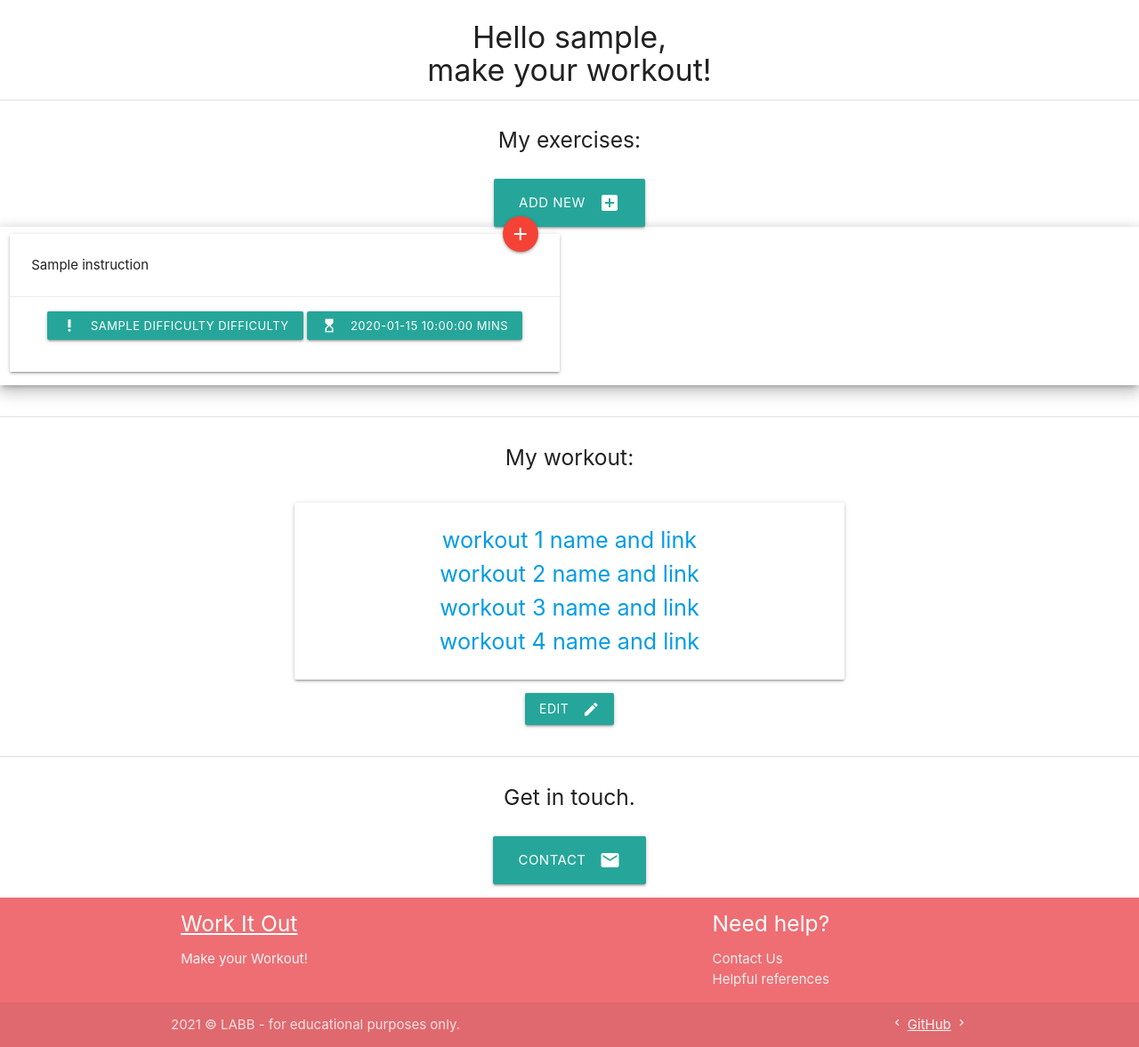
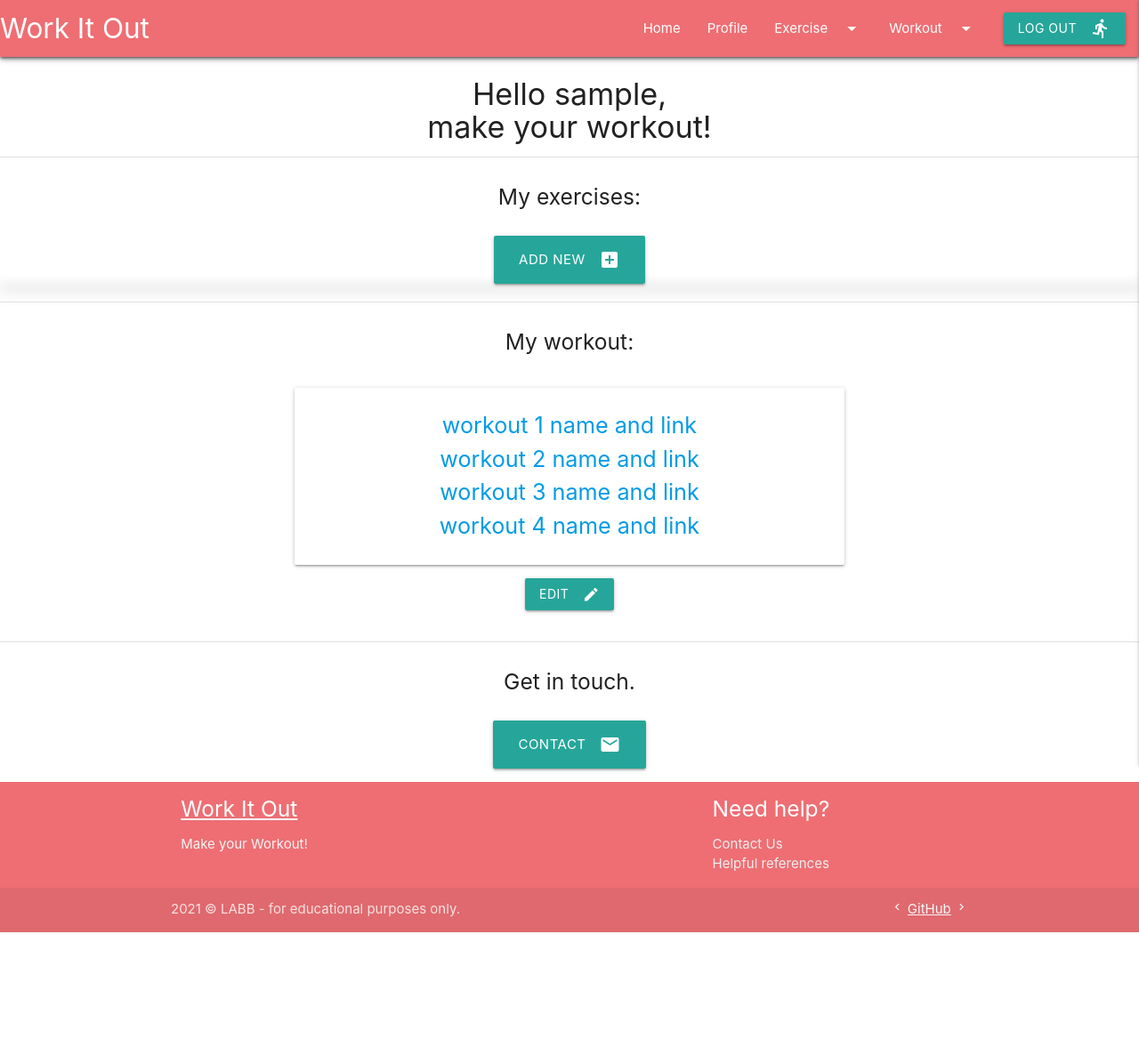
Before and after one commit to lornebb/Building-Block-Body, a Flask app: page /profile in a window 1280 px wide. Shown: the whole page at 89% size. After the commit the page ends 1048 px from the top, so only its background shows below. Run offline with Flask 2, Linux system fonts and the light colour scheme; the visitor is signed in with stand-in values (Sample User, id 1); a database or web service that is not in the repository returns one stand-in record (values such as "Sample title"); some libraries are stand-ins or nearby versions.

Commit message:
added user profile exercise code to only show user their own submitted exercises and made it a component

```diff
--- a/app.py
+++ b/app.py
@@ -25,6 +25,7 @@ def home():
     This function loads the home landing page.
     '''
     exercises = mongo.db.exercises.find()
+
     return render_template("pages/home.html", exercises=exercises)
 
 
@@ -54,7 +55,7 @@ def register():
         session["user"] = request.form.get("username").lower()
         flash("Success! You are now registered.")
 
-    return render_template("register.html")
+    return render_template("pages/register.html")
 
 
 @app.route("/login", methods=["GET", "POST"])
@@ -79,22 +80,13 @@ def login():
             else:
                 # if password does not match
                 flash("Incorrect details, please try again")
-                return redirect(url_for("login"))
+                return redirect(url_for("pages/login.html"))
         else:
             # username is not in database
             flash("Incorrect details, please try again")
-            return render_template("login")
+            return render_template("pages/login.html")
 
-    return render_template("login.html")
-
-
-# Log out functionality route
-@app.route("/logout")
-def logout():
-    # will pop user session cookie out of memory
-    flash("You have been successfully logged out!")
-    session.pop("user")
-    return redirect(url_for("get_exercises"))
+    return render_template("pages/login.html")
 
 
 # Profile page route
@@ -110,9 +102,18 @@ def profile():
 
     if session["user"]:
         exercises = mongo.db.exercises.find()
-        return render_template("profile.html", username=username, exercises=exercises)
+        return render_template("pages/profile.html", username=username, exercises=exercises)
 
     return redirect(url_for("login"))
+
+
+# Log out functionality route
+@app.route("/logout")
+def logout():
+    # will pop user session cookie out of memory
+    flash("You have been successfully logged out!")
+    session.pop("user")
+    return redirect(url_for("home"))
 
 
 @app.route("/add_new", methods=["GET", "POST"])
--- a/templates/components/exercises-user.html
+++ b/templates/components/exercises-user.html
@@ -1,40 +1,39 @@
-<div class="center-align"><h4>All Exercises</h4></div>
-<div class="row">
-    {% for exercise in exercises %}
-        {% if session.user|lower == exercise.user|lower %}
+{% for userexercises in exercises %}
+    {% if session.user == userexercises.user %}
+
     <div class="col s12 m6">
         <div class="card">
             <!-- cycle through images for correct  -->
             <div class="card-image">
-                        {% if exercise.body_target|lower == "upper body" %}
-                            <img src="{{ url_for('static', filename='static/images/body_target_imgs/upperbody.jpg')}}" >
-                        {% elif exercise.body_target|lower == "lower body" %}
-                            <img src="{{ url_for('static', filename='static/images/body_target_imgs/lower-body.jpg')}}">
-                        {% elif exercise.body_target|lower == "back body" %}
-                            <img src="{{ url_for('static', filename='static/images/body_target_imgs/back-body.jpg')}}">
-                        {% elif exercise.body_target|lower == "abdominals" %}
-                            <img src="{{ url_for('static', filename='static/images/body_target_imgs/abs.jpg')}}">
+                {% if userexercises.body_target|lower == "upper body" %}
+                    <img src="{{ url_for('static', filename='images/body-target-imgs/upperbody.jpg') }}" >
+                {% elif userexercises.body_target|lower == "lower body" %}
+                    <img src="{{ url_for('static', filename='images/body-target-imgs/lower-body.jpg') }}">
+                {% elif userexercises.body_target|lower == "back body" %}
+                    <img src="{{ url_for('static', filename='images/body-target-imgs/back-body.jpg') }}">
+                {% elif userexercises.body_target|lower == "abdominals" %}
+                    <img src="{{ url_for('static', filename='images/body-target-imgs/abs.jpg') }}">
                 {% endif %}
-                        <span class="card-title">{{ exercise.exercise_name }} - targets {{ exercise.body_target }}</span>
+                <span class="card-title">{{ userexercises.exercise_name }} - targets {{ userexercises.body_target }}</span>
                 <a class="btn-floating halfway-fab waves-effect waves-light red"><i class="material-icons">add</i></a>
             </div>
             <!-- exercise instruction -->
             <div class="card-content">
-                        <p>{{ exercise.instruction }}</p>
+                <p>{{ userexercises.instruction }}</p>
             </div>
             <!-- difficulty and est time boxes -->
             <div class="card-action center-align">
                 <div class="row center-align">
-                            <div class="waves-effect waves-light btn-small s12"><i class="material-icons left">priority_high</i>{{ exercise.difficulty }} difficulty</div>
-                            <div class="waves-effect waves-light btn-small s12"><i class="material-icons left">hourglass_top</i>{{ exercise.est_time }} mins</div>
+                    <div class="waves-effect waves-light btn-small s12"><i class="material-icons left">priority_high</i>{{ userexercises.difficulty }} difficulty</div>
+                    <div class="waves-effect waves-light btn-small s12"><i class="material-icons left">hourglass_top</i>{{ userexercises.est_time }} mins</div>
                 </div>
-                        <div class="row">
-                            <a href="{{ url_for('edit_exercise', exercise_id=exercise._id) }}" class="btn-small">Edit</a>
-                            <a href="{{ url_for('delete_exercise', exercise_id=exercise._id) }}" class="btn-small red">Delete</a>
-                        </div>
+                <!-- if user logged in, can edit and delete -->
+                {% if session.user|lower == userexercises.user|lower %}
+                    <a href="" class="btn-small">Edit</a>
+                    <a href="" class="btn-small red">Delete</a>
+                {% endif %}
             </div>
         </div>
     </div>
     {% endif %}
 {% endfor %}
-</div>
--- a/templates/components/nav-loggedin.html
+++ b/templates/components/nav-loggedin.html
@@ -1,9 +1,9 @@
 <header>
   <!-- dropdown menus -->
   <ul id="dropdown1" class="dropdown-content">
-        <li><a href="{{ url_for('get_exercises') }}">View Exercises</a></li>
+      <li><a href="">View Exercises</a></li>
       <li class="divider"></li>
-        <li><a href="{{ url_for('add_new') }}">Make Exercises</a></li>
+      <li><a href="">Make Exercises</a></li>
   </ul>
   <ul id="dropdown2" class="dropdown-content">
       <li><a href="#!">View Workout</a></li>
@@ -13,10 +13,10 @@
   <!-- desktop nav -->
   <nav class="nav-extended">
     <div class="nav-wrapper z-depth-2">
-        <a href="{{ url_for('get_exercises') }}" class="brand-logo">Work It Out</a>
+      <a href="{{ url_for('home') }}" class="brand-logo">Work It Out</a>
       <a href="#" data-target="mobile-menu" class="sidenav-trigger right"><i class="material-icons">menu</i></a>
         <ul class="right hide-on-med-and-down ">
-            <li><a href="{{ url_for('get_exercises') }}">Home</a></li>
+          <li><a href="{{ url_for('home') }}">Home</a></li>
           <li><a href="{{ url_for('profile') }}">Profile</a></li>
           <li><a class="dropdown-trigger-main" href="#!" data-target="dropdown1">Exercise<i class="material-icons right">arrow_drop_down</i></a></li>
           <li><a class="dropdown-trigger-main" href="#!" data-target="dropdown2">Workout<i class="material-icons right">arrow_drop_down</i></a></li>
@@ -26,8 +26,8 @@
   </nav>
   <!-- mobile nav -->
   <ul class="right sidenav" id="mobile-menu">
-      <li><a href="{{ url_for('get_exercises') }}"><h4 class="center-align">Work It Out</h4></a></li>
-      <li><a href="{{ url_for('get_exercises') }}">Home</a></li>
+    <li><a href="{{ url_for('home') }}"><h4 class="center-align">Work It Out</h4></a></li>
+    <li><a href="">Home</a></li>
     <li><a href="{{ url_for('profile') }}">Profile</a></li>
     <li><a class="dropdown-trigger" href="#!" data-target="dropdown1">Exercise<i class="material-icons right">arrow_drop_down</i></a></li>
     <li><a class="dropdown-trigger" href="#!" data-target="dropdown2">Workout<i class="material-icons right">arrow_drop_down</i></a></li>
--- a/templates/layout/base.html
+++ b/templates/layout/base.html
@@ -4,6 +4,13 @@
     {% include 'layout/head.html' %}
 </head>
 <body>
+
+  {% if session.user %}
+      {% include 'components/nav-loggedin.html' %}
+    {% else %}
+      {% include 'components/nav-home.html' %}
+  {% endif %}
+
   {% include 'components/flash-messages.html' %}
 
     {% block content %}
--- a/templates/pages/home.html
+++ b/templates/pages/home.html
@@ -1,13 +1,14 @@
 {% extends 'layout/base.html' %}
 {% block content %}
-    {% include 'components/nav-home.html' %}
     <div class="parallax-container">
         <div class="parallax"><img src="../static/images/young-woman-workout-at-home.jpg"></div>
     </div>
 
+    {% if not session.user %}
     <div class="row">
-        <h6>You are not logged in, please register or log in.</h6>
+        <h6>You are not logged in, please <a href="{{ url_for('register') }}">register</a> or <a href="{{ url_for('login') }}">log in</a>.</h6>
     </div>
+    {% endif %}
 
     {% include 'components/exercises-all.html' %}
 
--- /dev/null
+++ b/templates/pages/profile.html
@@ -0,0 +1,56 @@
+{% extends 'layout/base.html' %}
+{% block content %}
+
+<!-- greeting -->
+<div class="center-align"><h4>Hello {{ username }}, <br> make your workout!</h4></div>
+<div class="divider"></div>
+
+<div class="section">
+    <!-- user exercises -->
+    <div class="row">
+        <div class="center-align"><h5>My exercises:</h5></div>
+    </div>
+    <!-- add new exercise -->
+    <div class="center-align">
+        <a class="waves-effect waves-light btn-large" href=""><i class="material-icons right">add_box</i>Add New</a>
+    </div>
+    <!-- all exercises -->
+    <div class="row z-depth-3">
+        {% include 'components/exercises-user.html' %}
+    </div>
+<div class="divider"></div>
+
+<!-- workout collection -->
+<div class="section">
+    <div class="row">
+        <div class="center-align"><h5>My workout:</h5></div>
+    </div>
+    <div class="row">
+        <div class="col s12 m6 offset-m3">
+            <div class="card">
+                <div class="card-content center-align flow-text">
+                    <a><p>workout 1 name and link</p></a>
+                    <a><p>workout 2 name and link</p></a>
+                    <a><p>workout 3 name and link</p></a>
+                    <a><p>workout 4 name and link</p></a>
+                </div>
+            </div>
+            <div class="center-align">
+                <a class="waves-effect waves-light btn"><i class="material-icons right">create</i>edit</a>
+            </div>
+        </div>
+    </div>
+</div>
+<div class="divider"></div>
+
+<!-- contact button -->
+<div class="section">
+    <div class="row">
+        <div class="center-align"><h5>Get in touch.</h5></div>
+    </div>
+    <div class="center-align">
+        <a class="waves-effect waves-light btn-large"><i class="material-icons right">email</i>Contact</a>
+    </div>
+</div>
+
+{% endblock %}
--- a/templates/register.html
+++ b/templates/pages/register.html
@@ -1,6 +1,6 @@
-{% extends "base.html" %}
+{% extends 'layout/base.html' %}
 {% block content %}
-
+<div class="container">
     <div class="row">
         <!-- register -->
         <form class="col s12 m6 offset-m3" method="POST" action="{{ url_for('register') }}">
@@ -30,6 +30,7 @@
             </div>
         </form>
     </div>
+</div>
 
 <div class="col">
     <div class="row center-align">
--- a/templates/profile.html
+++ /dev/null
@@ -1,89 +0,0 @@
-{% extends "base.html" %}
-{% block content %}
-
-<div class="center-align"><h4>Hello {{ username }}, <br> make your workout!</h4></div>
-<div class="divider"></div>
-
-<div class="section">
-    <div class="row">
-        <div class="center-align"><h5>My exercises:</h5></div>
-    </div>
-    <!-- add new exercise -->
-    <div class="center-align">
-        <a class="waves-effect waves-light btn-large" href="{{ url_for('add_new') }}"><i class="material-icons right">add_box</i>Add New</a>
-    </div>
-    <div class="row z-depth-3">
-        {% for exercise in exercises %}
-            <div class="col s12 m6">
-                <div class="card">
-                    <!-- cycle through images for correct  -->
-                    <div class="card-image">
-                        {% if exercise.body_target|lower == "upper body" %}
-                            <img src="../static/images/body_target_imgs/upperbody.jpg">
-                        {% elif exercise.body_target|lower == "lower body" %}
-                            <img src="../static/images/body_target_imgs/lower-body.jpg">
-                        {% elif exercise.body_target|lower == "back body" %}
-                            <img src="../static/images/body_target_imgs/back-body.jpg">
-                        {% elif exercise.body_target|lower == "abdominals" %}
-                            <img src="../static/images/body_target_imgs/abs.jpg">
-                        {% endif %}
-                        <span class="card-title">{{ exercise.exercise_name }} - targets {{ exercise.body_target }}</span>
-                        <a class="btn-floating halfway-fab waves-effect waves-light red"><i class="material-icons">add</i></a>
-                    </div>
-                    <!-- exercise instruction -->
-                    <div class="card-content">
-                        <p>{{ exercise.instruction }}</p>
-                    </div>
-                    <!-- difficulty and est time boxes -->
-                    <div class="card-action center-align">
-                        <div class="row center-align">
-                            <div class="waves-effect waves-light btn-small s12"><i class="material-icons left">priority_high</i>{{ exercise.difficulty }} difficulty</div>
-                            <div class="waves-effect waves-light btn-small s12"><i class="material-icons left">hourglass_top</i>{{ exercise.est_time }} mins</div>
-                        </div>
-                        <!-- if user logged in, can edit and delete -->
-                        {% if session.user|lower == exercise.user|lower %}
-                            <a href="{{ url_for('edit_exercise', exercise_id=exercise._id) }}" class="btn-small">Edit</a>
-                            <a href="{{ url_for('delete_exercise', exercise_id=exercise._id) }}" class="btn-small red">Delete</a>
-                        {% endif %}
-                    </div>
-                </div>
-            </div>
-        {% endfor %}
-    </div>
-</div>
-<div class="divider"></div>
-
-<!-- workout collection -->
-<div class="section">
-    <div class="row">
-        <div class="center-align"><h5>My workout:</h5></div>
-    </div>
-    <div class="row">
-        <div class="col s12 m6 offset-m3">
-            <div class="card">
-                <div class="card-content center-align flow-text">
-                    <a><p>workout 1 name and link</p></a>
-                    <a><p>workout 2 name and link</p></a>
-                    <a><p>workout 3 name and link</p></a>
-                    <a><p>workout 4 name and link</p></a>
-                </div>
-            </div>
-            <div class="center-align">
-                <a class="waves-effect waves-light btn"><i class="material-icons right">create</i>edit</a>
-            </div>
-        </div>
-    </div>
-</div>
-<div class="divider"></div>
-
-<!-- contact button -->
-<div class="section">
-    <div class="row">
-        <div class="center-align"><h5>Get in touch.</h5></div>
-    </div>
-    <div class="center-align">
-        <a class="waves-effect waves-light btn-large"><i class="material-icons right">email</i>Contact</a>
-    </div>
-</div>
-
-{% endblock %}
```
Also changed, not shown: templates/components/nav-home.html (+4 -4 lines), templates/pages/login.html (renamed from templates/login.html, +9 -9 lines). Lines whose indentation alone changed are shown as unchanged.
